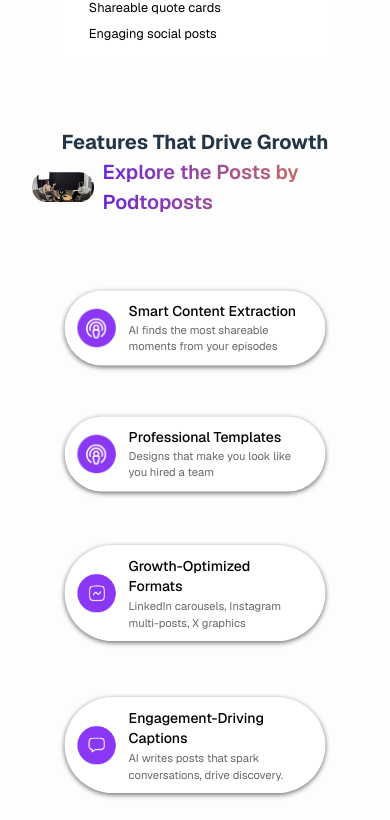
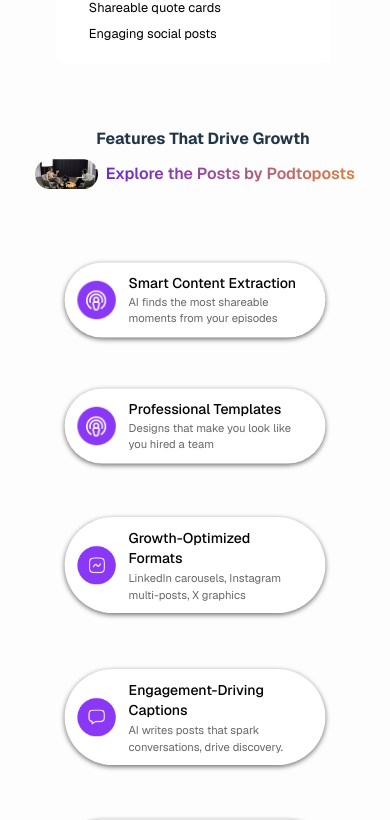
Before and after one commit to botkumar01/pod2posts, a React (Vite) app: page /home in a window 390 px wide. Shown: the part 3536-4356 px from the top of the page. Built offline with nearby package versions, Linux system fonts and the light colour scheme.

Commit message:
css fixes

```diff
--- a/src/Pages/HomePage.scss
+++ b/src/Pages/HomePage.scss
@@ -176,11 +176,14 @@
         h2 {
             margin: 0 !important;
             font-size: 2rem;
+            text-align: center;
         }
 
         .imageAndText {
             display: flex;
             align-items: center;
+            max-width: max-content;
+            margin: 0 auto;
             gap: .5rem;
 
             img {
@@ -324,9 +327,11 @@
             flex-direction: column;
             align-items: center;
             margin-top: 4rem;
+            font-size: 1rem;
 
             h1 {
                 text-align: center;
+                font-size: 1rem;
             }
 
             .vcmImage {
@@ -408,15 +413,17 @@
 
             h2 {
                 text-align: center;
-                font-size: 1.25rem !important;
-                margin-bottom: 1rem;
+                font-size: 1rem !important;
+                margin-bottom: 1.5rem;
+                padding-left: 1rem;
             }
 
             .imageAndText {
+                margin-top: .5rem;
                 justify-content: center;
 
                 span {
-                    font-size: 1.25rem !important;
+                    font-size: 1rem !important;
                 }
             }
 
--- a/src/Pages/SuperchargeSection/SuperchargeSection.scss
+++ b/src/Pages/SuperchargeSection/SuperchargeSection.scss
@@ -12,7 +12,7 @@
   .supercharge-content {
     flex: 1;
     z-index: 2;
-    margin: 1rem;
+    margin: 0 0 0 2rem;
 h2 {
   font-size: 28px;
   font-weight: 600;
```
